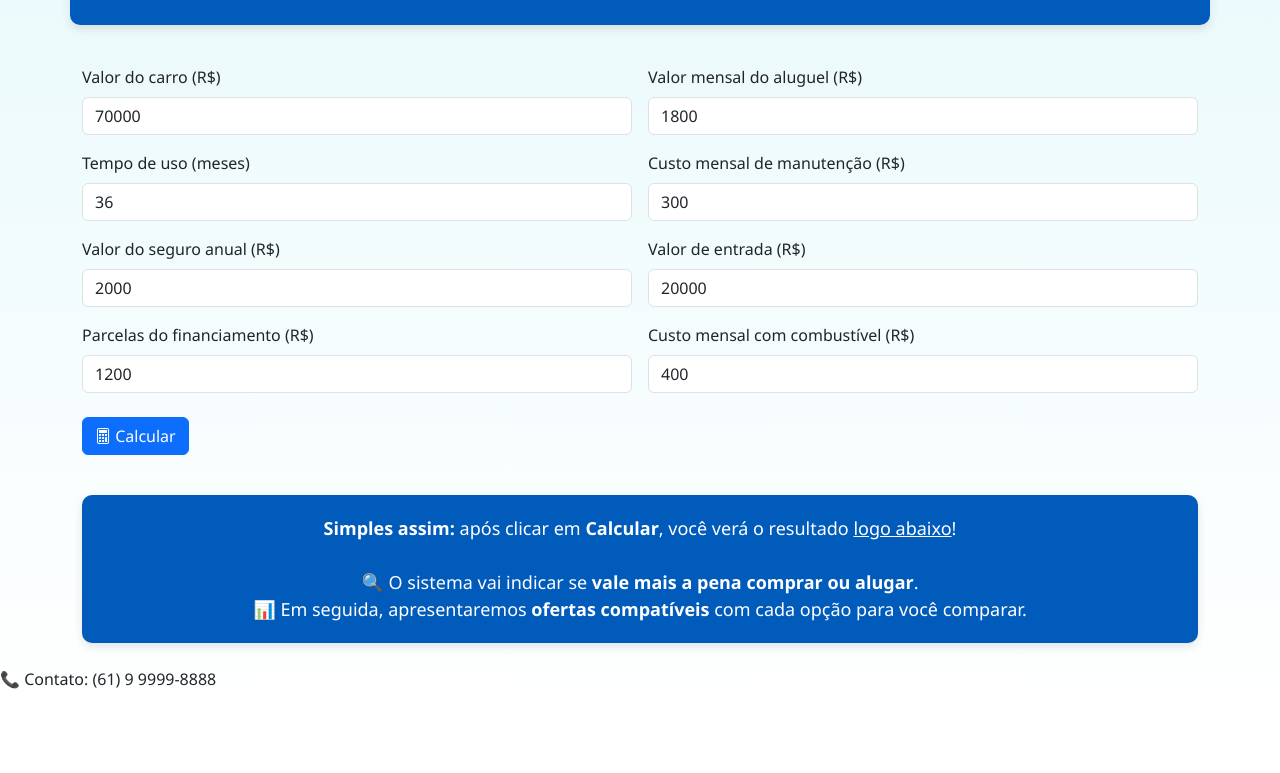
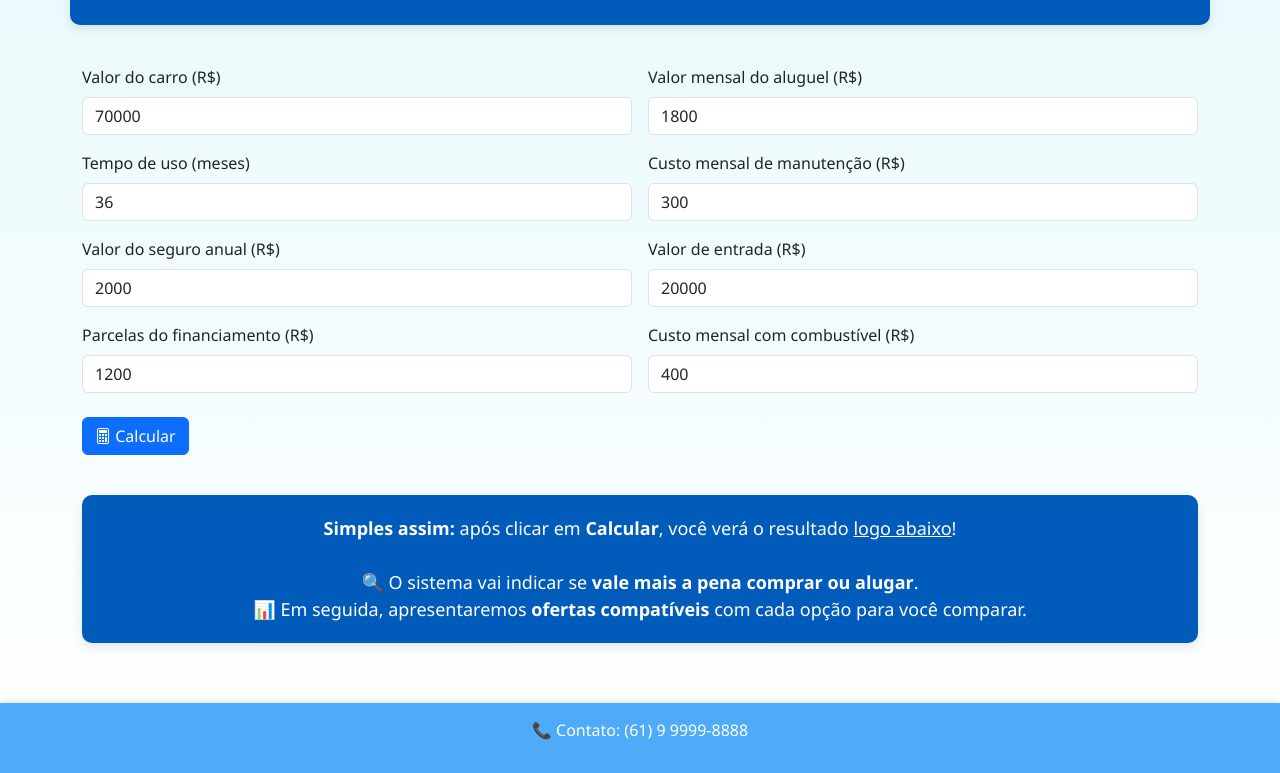
Before and after one commit to vitor-daniel-sg/projeto-interacao, a plain HTML site: page index.html in a window 1280 px wide. Shown: the part 392-1165 px from the top of the page. Before the commit the page ends 1099 px from the top, so only its background shows below. Drawn offline with nearby package versions, Linux system fonts and the light colour scheme.

Commit message:
Update style.css

```diff
--- a/style.css
+++ b/style.css
@@ -68,6 +68,17 @@ header {
   font-size: 20px;
 }
 
+.footer-contato {
+  background-color: #4dabf7;
+  color: white;
+  padding: 15px 0;
+  text-align: center;
+  font-size: 16px;
+  font-weight: 500;
+  margin-top: 60px;
+  box-shadow: 0 -2px 5px rgba(0, 0, 0, 0.1);
+}
+
 .resultado-destaque i {
   margin-right: 8px;
   font-size: 22px;
```
